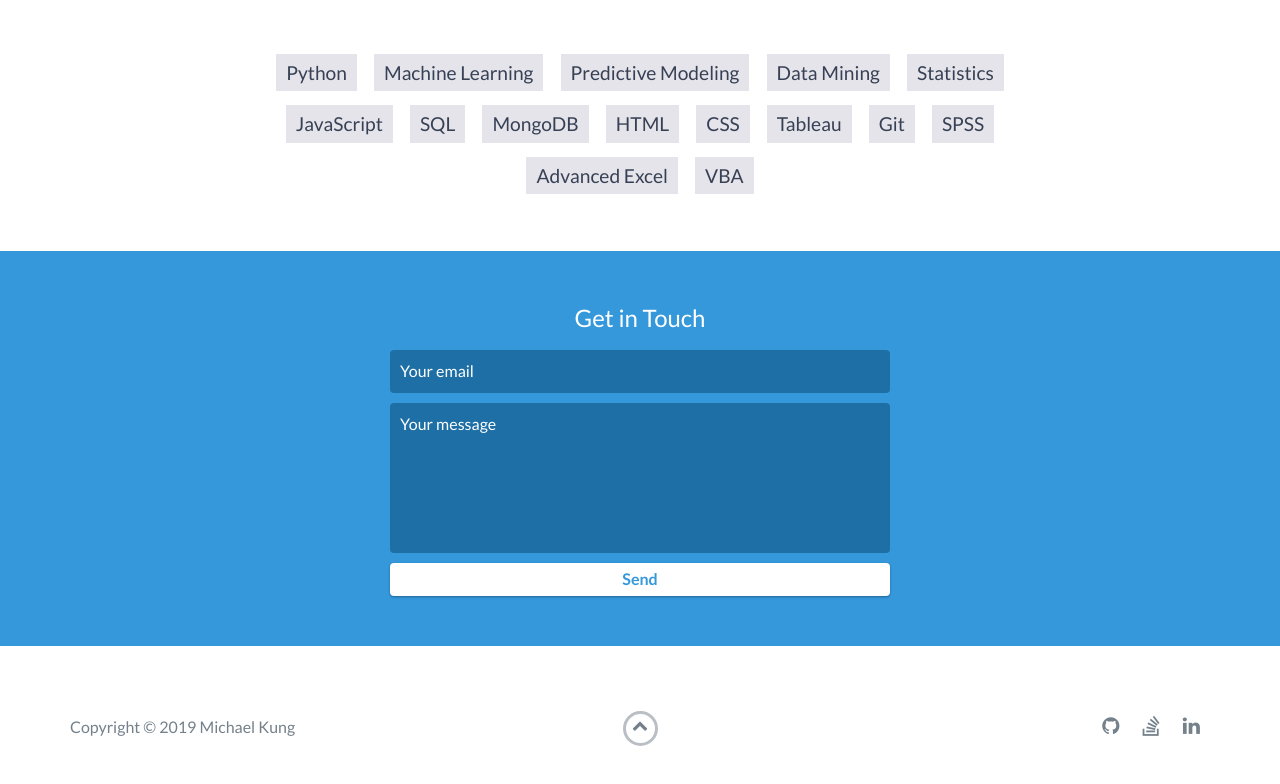
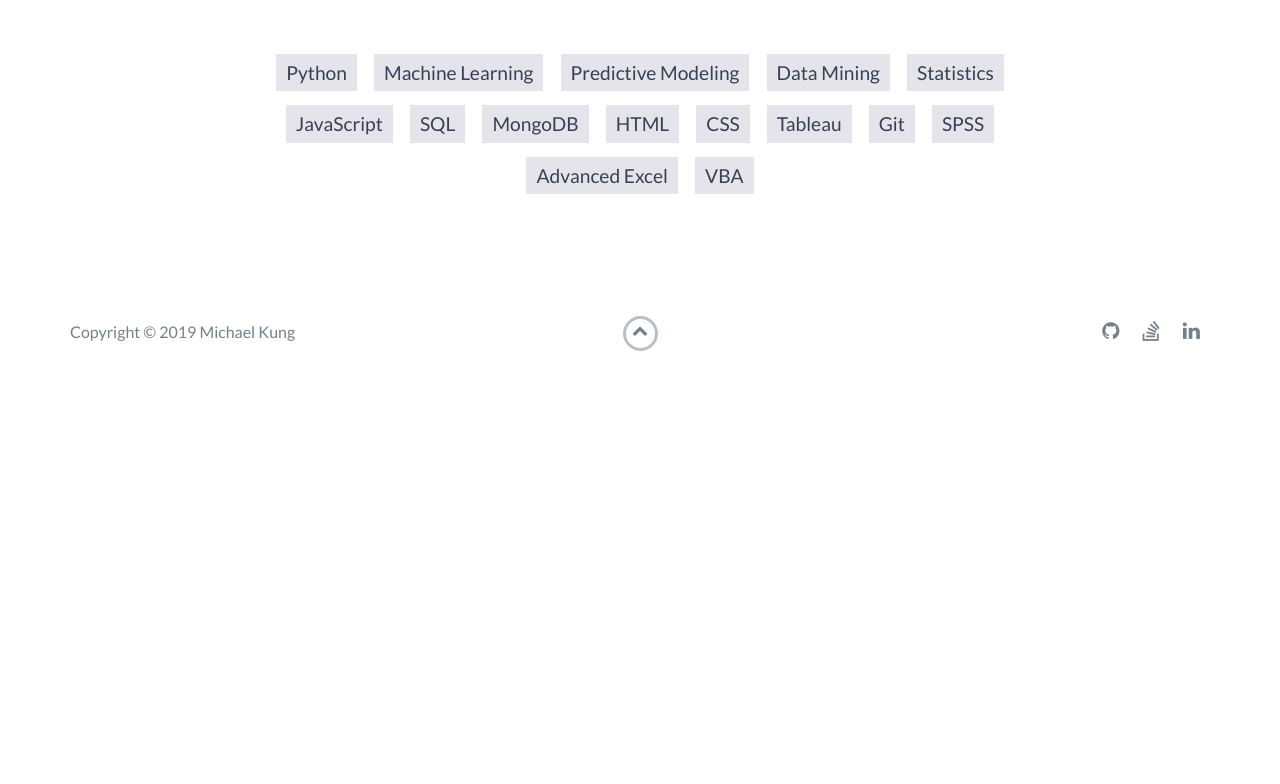
Before and after one commit to mkung8889/mkung8889.github.io, a website: page index.html in a window 1280 px wide. Shown: the part 4160-4944 px from the top of the page. After the commit the page ends 4565 px from the top, so only its background shows below. Drawn offline with nearby package versions, Linux system fonts and the light colour scheme.

Commit message:
remove contact form

```diff
--- a/index.html
+++ b/index.html
@@ -266,18 +266,18 @@
     </div>
     <!-- End #skills -->
 
-    <div id="contact">
+    <!-- <div id="contact">
         <h2>Get in Touch</h2>
         <div id="contact-form">
             <form method="POST" action="m.kung889@gmail.com">
                 <input type="hidden" name="_subject" value="Contact request from personal website" />
                 <input type="email" name="_replyto" placeholder="Your email" required>
                 <textarea name="message" placeholder="Your message" required></textarea>
-                <button type="submit">Send</button>
-            </form>
-        </div>
+                <button type="submit">Send</button> -->
+            <!-- </form> -->
+        <!-- </div> -->
         <!-- End #contact-form -->
-    </div>
+    <!-- </div> -->
     <!-- End #contact -->
 
     <footer>
```
